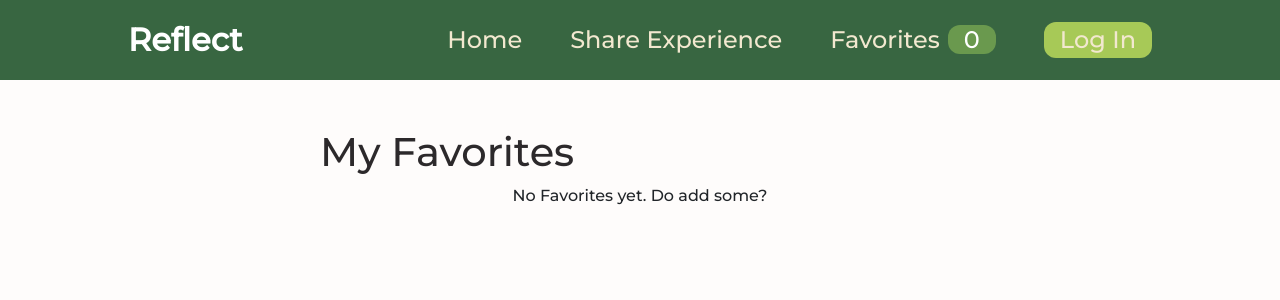
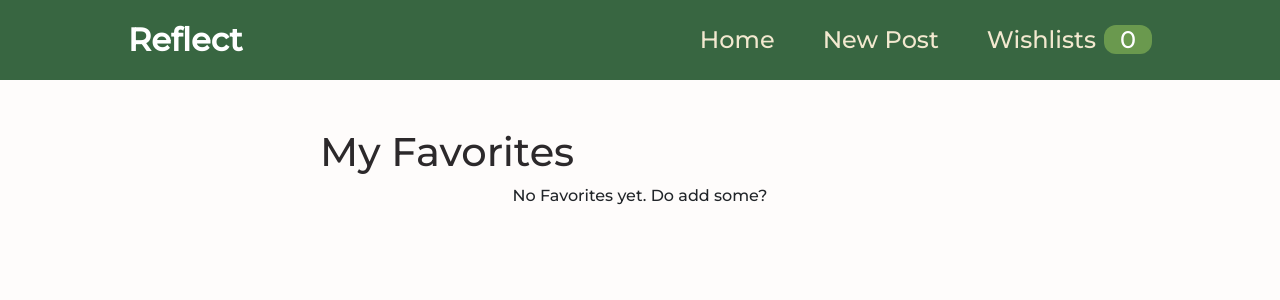
Before and after one commit to Tanushree227/reflect, a React (Create React App) app: page /favorites in a window 1280 px wide. Shown: the top 300 px of the page. Built offline with nearby package versions, Linux system fonts and the light colour scheme.

Commit message:
modified the text

```diff
--- a/src/components/layout/MainNavigation.js
+++ b/src/components/layout/MainNavigation.js
@@ -13,9 +13,8 @@ function MainNavigation()
             <nav>
                 <ul>
                     <li><Link to="/" exact>Home</Link></li>
-                    <li><Link to="/newshare">Share Experience</Link></li>
-                    <li><Link to="/favorites">Favorites<span className={classes.badge}>{favoritesCtx.totalFavorites}</span></Link></li>
-                    <li className={classes.login}><Link to="/login">Log In</Link></li>
+                    <li><Link to="/newshare">New Post</Link></li>
+                    <li><Link to="/favorites">Wishlists<span className={classes.badge}>{favoritesCtx.totalFavorites}</span></Link></li>
                 </ul>
             </nav>
         </header>
@@ -23,3 +22,5 @@ function MainNavigation()
 }
 
 export default MainNavigation;
+
+//<li className={classes.login}><Link to="/login">Log In</Link></li>
--- a/src/components/share/ShareItem.js
+++ b/src/components/share/ShareItem.js
@@ -39,7 +39,7 @@ function ShareItem(props) {
           <p>{props.description}</p>
         </div>
         <div className={classes.actions}>
-          <button onClick={toggleFavoriteHandler}>{itemIsFavorite ? 'Remove from Favorites' : 'Add to Favorites'}</button>
+          <button onClick={toggleFavoriteHandler}>{itemIsFavorite ? 'Remove from Wishlist' : 'Add to Wishlist'}</button>
         </div>
       </Card>
     </li>
--- a/src/pages/Home.js
+++ b/src/pages/Home.js
@@ -62,7 +62,7 @@ function Home() {
 
   return (
     <section>
-      <h1>All Thoughts</h1>
+      <h1>All Posts</h1>
       <ShareList shares={loadedShares} />
     </section>
   );
```
